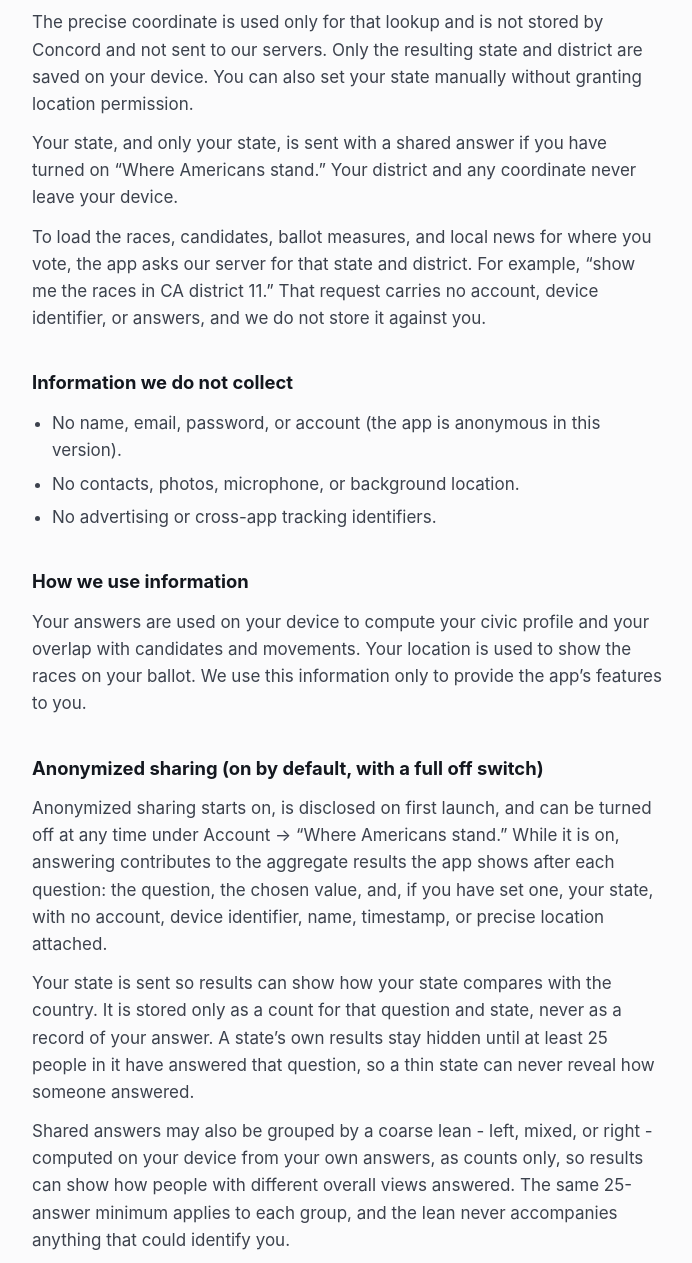
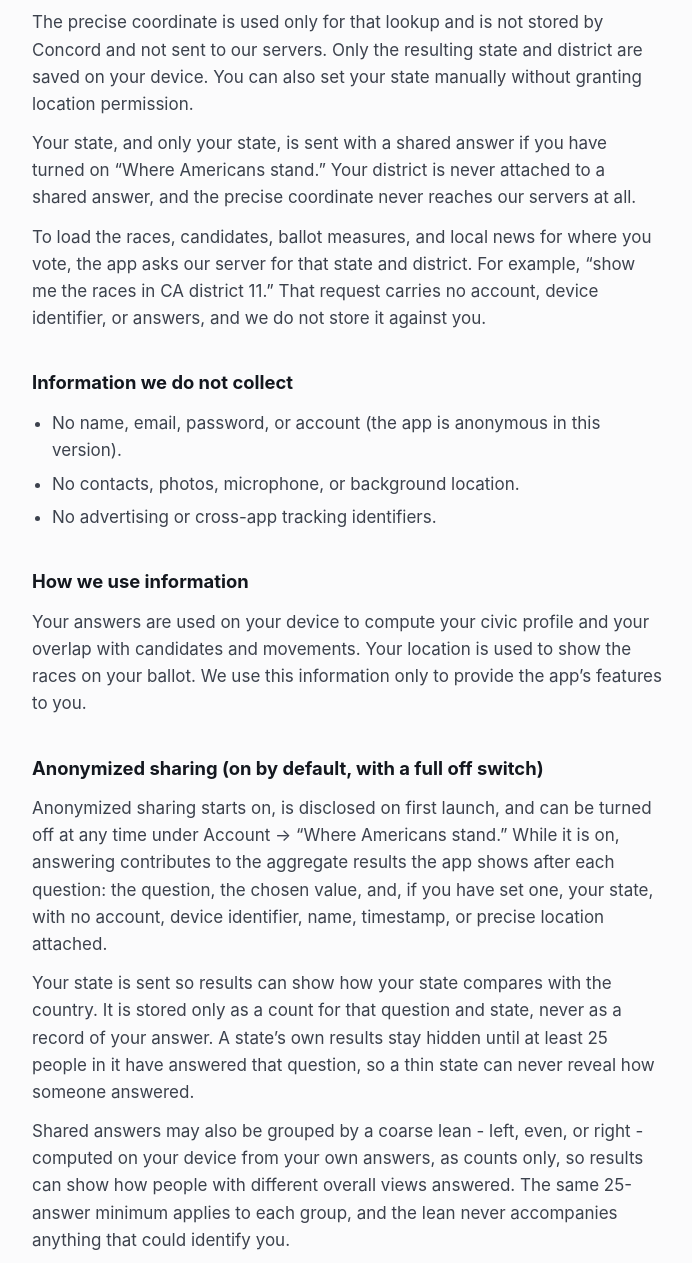
Before and after one commit to GrantMcCauley/concord-legal, a plain HTML site: page privacy.html in a window 1280 px wide. Shown: the part 1382-2645 px from the top of the page, without its empty margins (292-984 px from the left). Drawn offline with Linux system fonts and the light colour scheme.

Commit message:
Regenerate for the 2026-08-26 privacy update (coarse-lean wording, location sentence)
Co-Authored-By: Claude Fable 5 <noreply@anthropic.com>

```diff
--- a/privacy.html
+++ b/privacy.html
@@ -31,7 +31,7 @@
 <main>
 <nav><a href="./">Concord legal</a></nav>
 <h1>Privacy Policy</h1>
-<p class="updated">Last updated August 24, 2026</p>
+<p class="updated">Last updated August 26, 2026</p>
 <p class="intro">This Privacy Policy explains how Side Yard Studio LLC (“Concord,” “we,” “us”) handles information in the Concord mobile app. Concord is a civic-intelligence tool: you answer issue questions, see where your beliefs land, and compare them to candidates. We built it to need as little of your data as possible.</p>
 <h2>The short version</h2>
 <ul><li>Your answers are stored on your device. Anonymized sharing, which starts on and can be turned off in Account, contributes only counts, plus your state so results can compare states, never anything that identifies you.</li><li>Location is optional. When you use it, we look up your state and U.S. House district, then discard the precise coordinate.</li><li>If you share answers, your state is attached to that anonymous count so the app can show how states compare. You can turn that off on its own in Account and keep sharing answers, and turning it off also withdraws the state from counts you already contributed.</li><li>We do not use advertising identifiers, third-party ad networks, or tracking SDKs.</li><li>Anonymous crash reports are on by default so we can fix bugs; they carry the device model, OS version, and the crash itself, never your answers, location, or identity. Turn them off any time in Account.</li><li>Donating to support the app is optional and happens in your browser through Stripe. Concord never sees or stores your payment details.</li><li>We do not sell or rent your personal information.</li><li>You can delete everything at any time from Account → “Delete my answers and start over,” or by uninstalling the app.</li></ul>
@@ -41,7 +41,7 @@
 <h2>How location works</h2>
 <p>Setting your location is optional and you can use the app fully without it. If you tap “Use my location,” your device provides a GPS coordinate that we use, in memory, to look up your state and congressional district through the U.S. Census Bureau’s public geocoder.</p>
 <p>The precise coordinate is used only for that lookup and is not stored by Concord and not sent to our servers. Only the resulting state and district are saved on your device. You can also set your state manually without granting location permission.</p>
-<p>Your state, and only your state, is sent with a shared answer if you have turned on “Where Americans stand.” Your district and any coordinate never leave your device.</p>
+<p>Your state, and only your state, is sent with a shared answer if you have turned on “Where Americans stand.” Your district is never attached to a shared answer, and the precise coordinate never reaches our servers at all.</p>
 <p>To load the races, candidates, ballot measures, and local news for where you vote, the app asks our server for that state and district. For example, “show me the races in CA district 11.” That request carries no account, device identifier, or answers, and we do not store it against you.</p>
 <h2>Information we do not collect</h2>
 <ul><li>No name, email, password, or account (the app is anonymous in this version).</li><li>No contacts, photos, microphone, or background location.</li><li>No advertising or cross-app tracking identifiers.</li></ul>
@@ -50,7 +50,7 @@
 <h2>Anonymized sharing (on by default, with a full off switch)</h2>
 <p>Anonymized sharing starts on, is disclosed on first launch, and can be turned off at any time under Account → “Where Americans stand.” While it is on, answering contributes to the aggregate results the app shows after each question: the question, the chosen value, and, if you have set one, your state, with no account, device identifier, name, timestamp, or precise location attached.</p>
 <p>Your state is sent so results can show how your state compares with the country. It is stored only as a count for that question and state, never as a record of your answer. A state’s own results stay hidden until at least 25 people in it have answered that question, so a thin state can never reveal how someone answered.</p>
-<p>Shared answers may also be grouped by a coarse lean - left, mixed, or right - computed on your device from your own answers, as counts only, so results can show how people with different overall views answered. The same 25-answer minimum applies to each group, and the lean never accompanies anything that could identify you.</p>
+<p>Shared answers may also be grouped by a coarse lean - left, even, or right - computed on your device from your own answers, as counts only, so results can show how people with different overall views answered. The same 25-answer minimum applies to each group, and the lean never accompanies anything that could identify you.</p>
 <p>Story quizzes work the same way: if sharing is on, your multiple-choice pick is sent as an anonymous count so results can show how many people knew the answer. Whether you got it right is only ever shown to you, on your device.</p>
 <p>We store only running counts per question and answer value. We do not keep individual submissions, so a contribution cannot be traced back to you or singled out. Turning sharing off stops further contributions; because past counts carry no identifier, they cannot be located to remove.</p>
 <p>Aggregate results appear only once enough people have answered for the numbers to be meaningful.</p>
```
